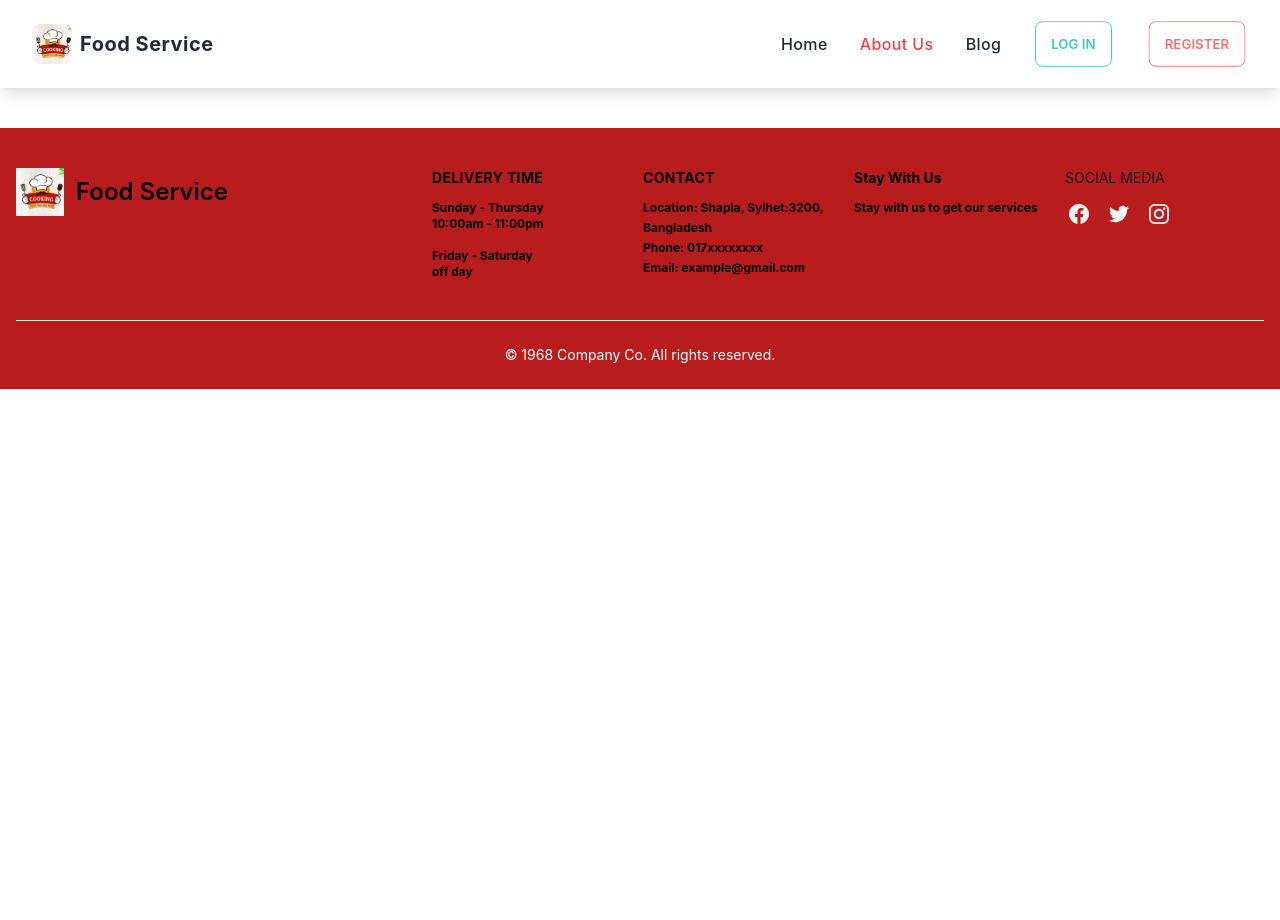
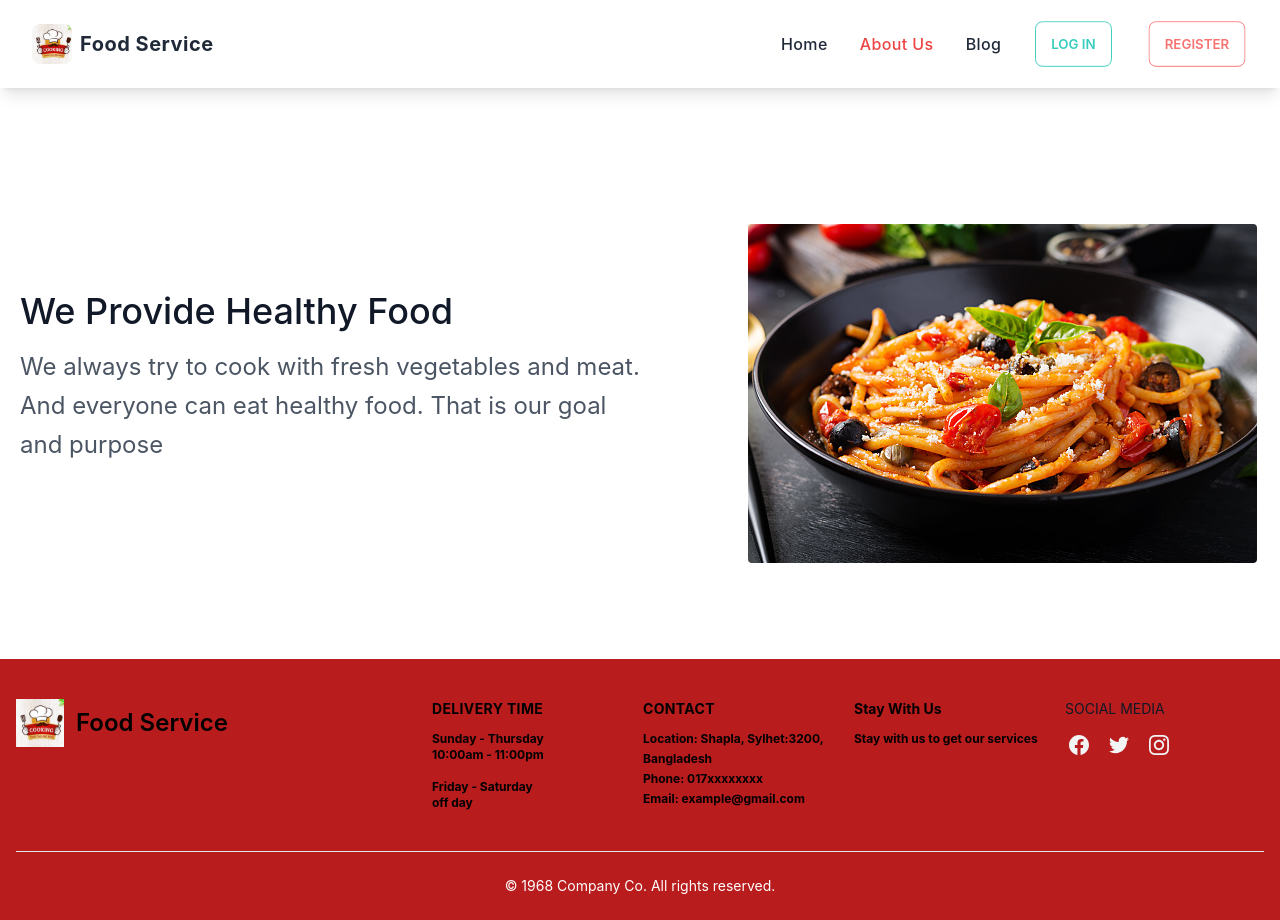
Before and after one commit to anisa6121/food-service, a React (Create React App) app: page /about in a window 1280 px wide. Before the commit the page ends 800 px from the top, so only its background shows below. Built offline with nearby package versions, Linux system fonts and the light colour scheme; no server answers.

Commit message:
about-us-page-add

```diff
--- a/src/components/About/About.js
+++ b/src/components/About/About.js
@@ -1,11 +1,31 @@
-import React from 'react';
+import React from "react";
 
+import img3 from "../../assets/img3.jpg";
 const About = () => {
-    return (
-        <div>
-
-        </div>
-    );
+	return (
+		<section className="text-gray-600 body-font">
+			<div className="container mx-auto flex px-5 py-24 md:flex-row flex-col items-center">
+				<div className="lg:flex-grow md:w-1/2 lg:pr-24 md:pr-16 flex flex-col md:items-start md:text-left mb-16 md:mb-0 items-center text-center">
+					<h1 className="title-font sm:text-4xl text-3xl mb-4 font-medium text-gray-900">
+						We Provide Healthy Food
+					</h1>
+					<p className="mb-8 text-2xl leading-relaxed">
+						We always try to cook with fresh
+						vegetables and meat. And everyone can
+						eat healthy food. That is our goal and
+						purpose
+					</p>
+				</div>
+				<div className="lg:max-w-lg lg:w-full md:w-1/2 w-5/6">
+					<img
+						className="object-cover object-center rounded"
+						alt="hero"
+						src={img3}
+					/>
+				</div>
+			</div>
+		</section>
+	);
 };
 
 export default About;
```
Also changed, not shown: src/assets/img3.jpg (added).
